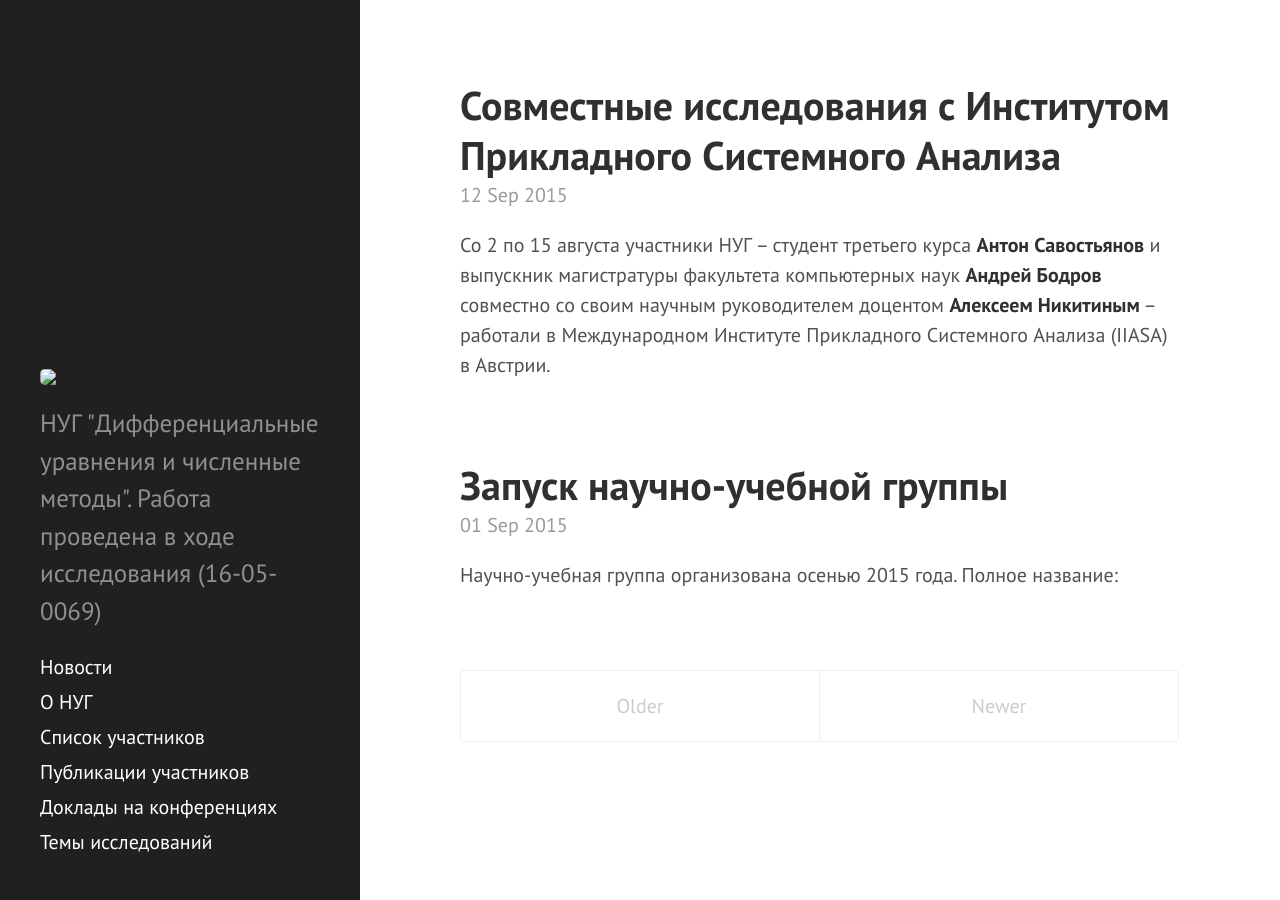
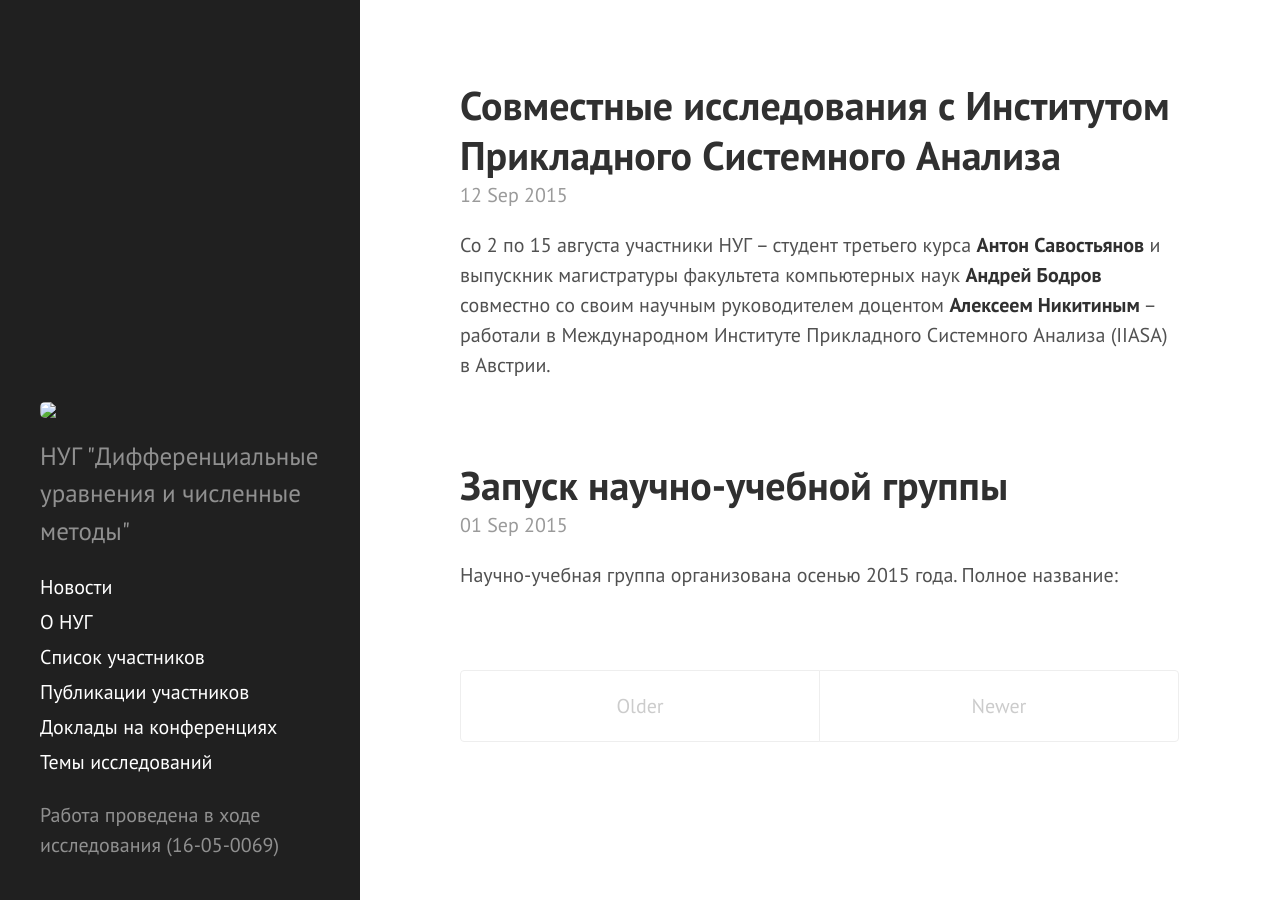
Before and after one commit to hsemmsg/hsemmsg.github.io, a Jekyll site: the page built from index.html, in a window 1280 px wide. Built offline with Jekyll 4.4.1, drawn with Linux system fonts in a browser that asks for light colours; the list of posts is cut into pages by our own code; some of the changed lines change nothing that is shown.

```diff
--- a/_config.yml
+++ b/_config.yml
@@ -12,7 +12,7 @@
 # Setup
 title:            'НУГ'
 tagline:          'Дифференциальные уравнения и численные методы'
-description:      'НУГ "Дифференциальные уравнения и численные методы". Работа проведена в ходе исследования (16-05-0069)'
+description:      'НУГ "Дифференциальные уравнения и численные методы"'
 url:              http://hsemmsg.github.io/
 baseurl:          http://hsemmsg.github.io/
 
--- a/_includes/sidebar.html
+++ b/_includes/sidebar.html
@@ -48,6 +48,6 @@
 <!--      <span class="sidebar-nav-item">Currently v{{ site.version }}</span> -->
     </nav>
 
-    <!--<p>&copy; {{ site.time | date: '%Y' }}. All rights reserved.</p> -->
+    <p>Работа проведена в ходе исследования (16-05-0069)</p>
   </div>
 </div>
```
